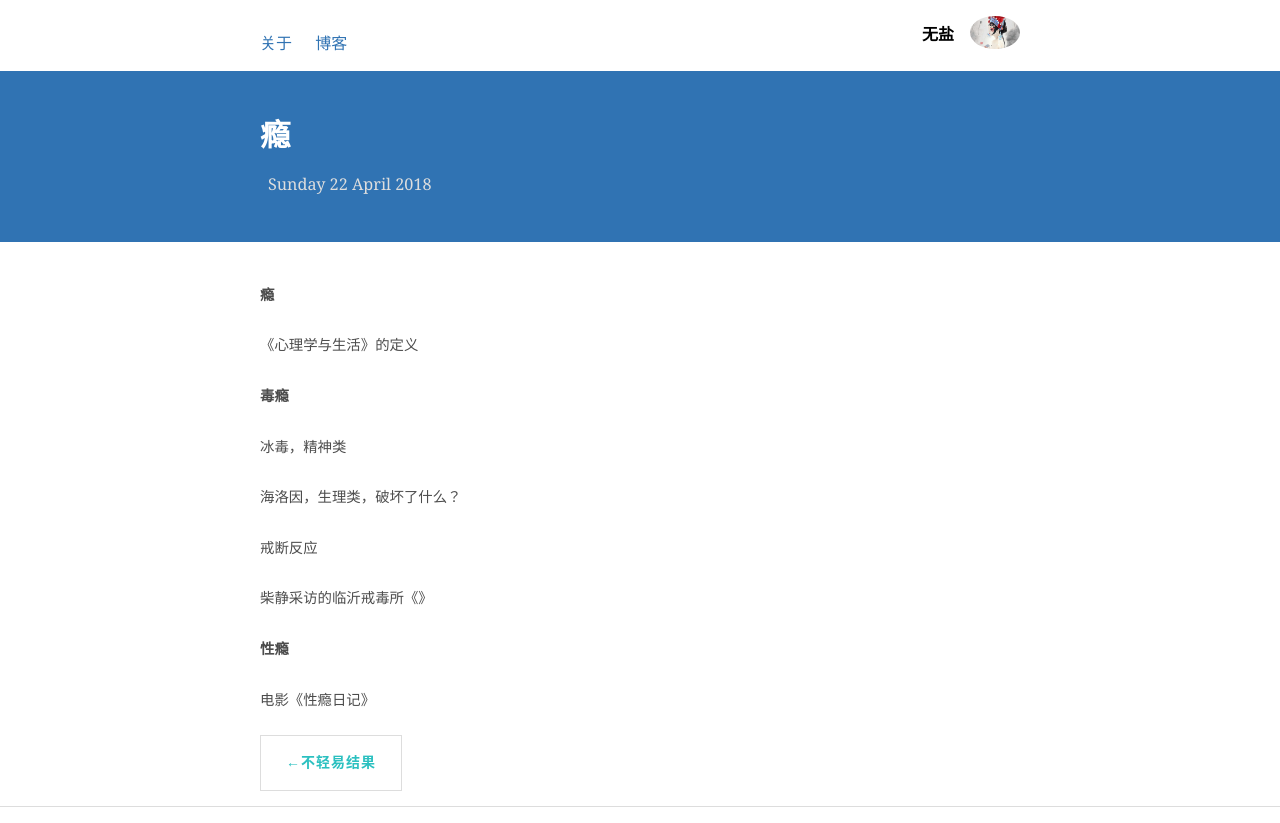
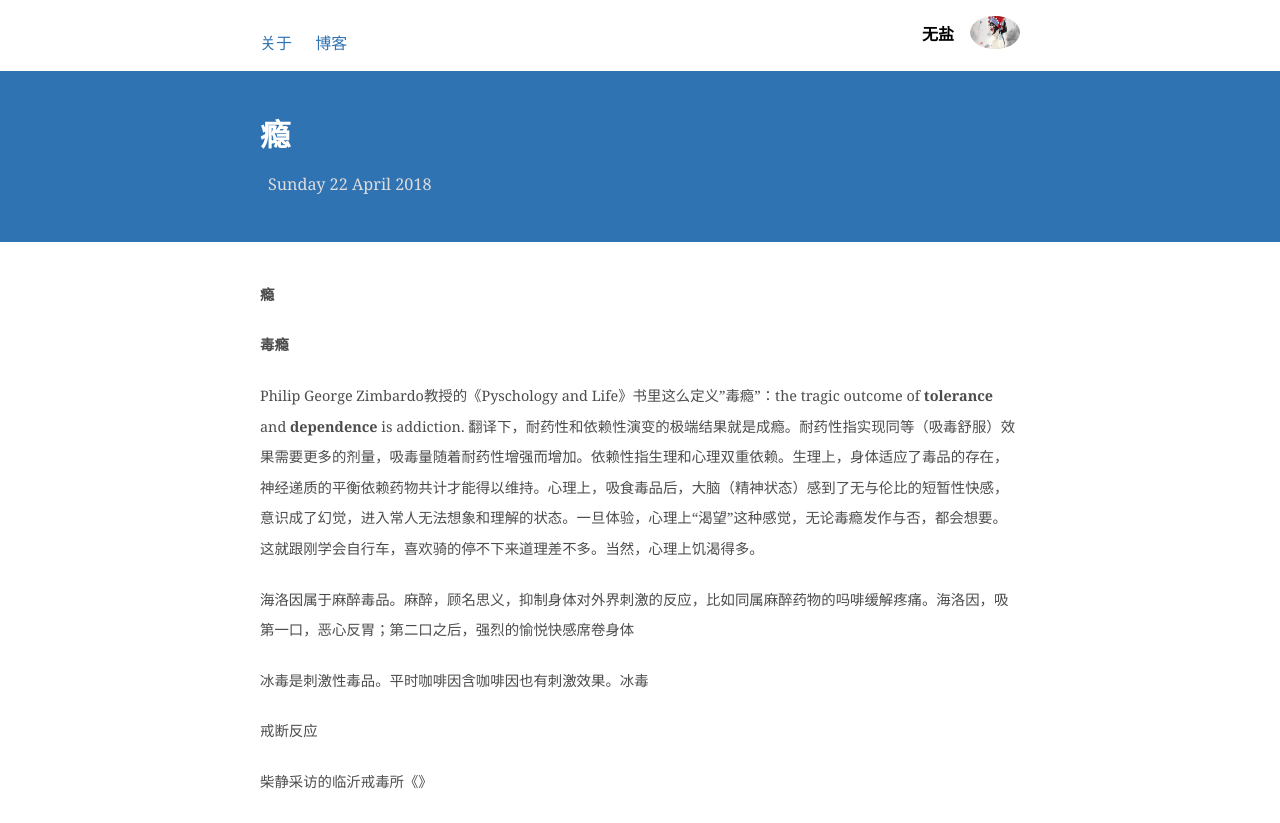
Before and after one commit to shirleysteve/1, a Jekyll site: the page built from _posts/2018-4-22-瘾.md, in a window 1280 px wide and 1400 px high. Shown: the top 823 px of the window. Built offline with Jekyll 4.4.1, drawn with Linux system fonts in a browser that asks for light colours; nearby versions of some CDN libraries; some of the changed text lies outside the part shown.

Commit message:
Update 2018-4-22-瘾.md

```diff
--- a/_posts/2018-4-22-瘾.md
+++ b/_posts/2018-4-22-瘾.md
@@ -6,19 +6,30 @@ title:  瘾
 
 **瘾**
 
-《心理学与生活》的定义
 
 
 **毒瘾**
 
-冰毒，精神类
+Philip George Zimbardo教授的《Pyschology and Life》书里这么定义"毒瘾"：the tragic outcome of **tolerance** and **dependence** is addiction. 翻译下，耐药性和依赖性演变的极端结果就是成瘾。耐药性指实现同等（吸毒舒服）效果需要更多的剂量，吸毒量随着耐药性增强而增加。依赖性指生理和心理双重依赖。生理上，身体适应了毒品的存在，神经递质的平衡依赖药物共计才能得以维持。心理上，吸食毒品后，大脑（精神状态）感到了无与伦比的短暂性快感，意识成了幻觉，进入常人无法想象和理解的状态。一旦体验，心理上“渴望”这种感觉，无论毒瘾发作与否，都会想要。这就跟刚学会自行车，喜欢骑的停不下来道理差不多。当然，心理上饥渴得多。
 
-海洛因，生理类，破坏了什么？
+海洛因属于麻醉毒品。麻醉，顾名思义，抑制身体对外界刺激的反应，比如同属麻醉药物的吗啡缓解疼痛。海洛因，吸第一口，恶心反胃；第二口之后，强烈的愉悦快感席卷身体
+
+冰毒是刺激性毒品。平时咖啡因含咖啡因也有刺激效果。冰毒
+
 
 戒断反应
 
 柴静采访的临沂戒毒所《》
 
+据数据显示，中国吸毒人数从1991年的14.8万已经上升到2004年的114.04万人，这还是有案可查的显性吸毒人数。按一个显性吸毒者背后起码有7个隐性吸毒者来计算，吸毒人口将近千万。2016年中国吸毒人员总量仍在增长，在250多万名吸毒人员中，超过一半的吸毒者滥用以冰毒、氯胺酮等合成毒品。
+
+中国国家禁毒办3月27日发布《2016年中国毒品形势报告》。报告显示，截至2016年底，中国现有吸毒人员250.5万名(不含戒断三年未发现复吸人数、死亡人数和离境人数)，同比增长6.8%。其中，不满18岁的吸毒者2.2万名，占0.9%；18岁到35岁146.4万名，占58.4%；36岁到59岁100.3万名，占40%；60岁以上1.6万名，占0.7%。去年中国新发现35岁以下吸毒人员同比下降19%，查获35岁以下青少年吸毒人数同比下降4.1%，
+
+报告称，2016年，以海洛因为主的阿片类毒品滥用人数增势放缓，以冰毒、氯胺酮为主的合成毒品滥用人数增速加快。去年在中国250.5万名吸毒人员中，滥用合成毒品人员151.5万名，占60.5%；滥用阿片类毒品人员95.5万名，占38.1%；滥用大麻、可卡因等毒品人员3.5万名，占1.4%。去年全国新发现吸毒人员44.5万名，其中滥用合成毒品人员占81%，滥用海洛因等阿片类毒品人员占15.8%，滥用大麻、可卡因等毒品人员占3.2%。去年全国查获复吸人员60万人次，其中滥用合成毒品人员占62%，滥用阿片类毒品人员占37.4%， 滥用大麻、可卡因等毒品人员占0.6%。
+
+从官方公布的一些数据来看，这些年来，中国女性吸毒人数一直上升很快，在2004年登记在册的114万吸毒人群中，女性吸毒者占了近20%;在一些省区，女性吸毒所占比例高达80%多。而在这些吸毒女人中，90%的女人由于毒资问题而走上卖淫的道路。
+
+
 
 **性瘾**
 
```
